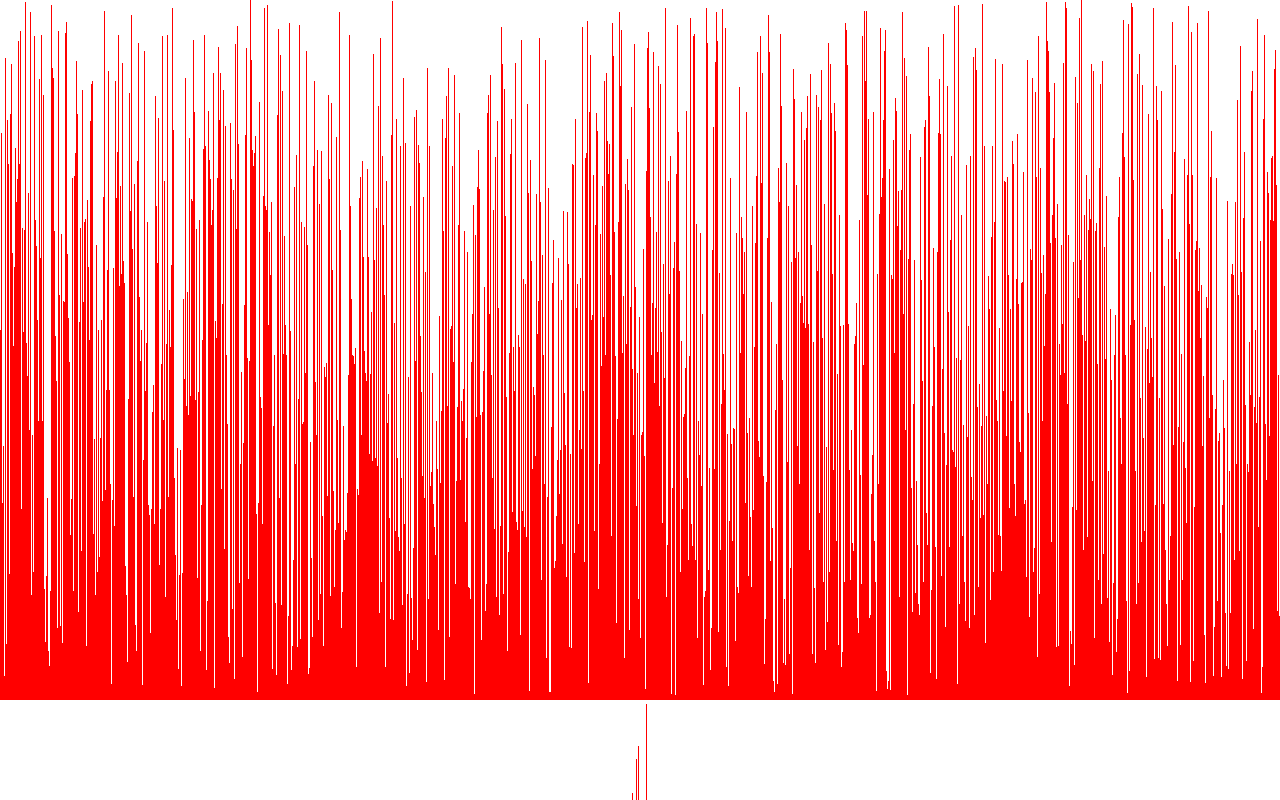
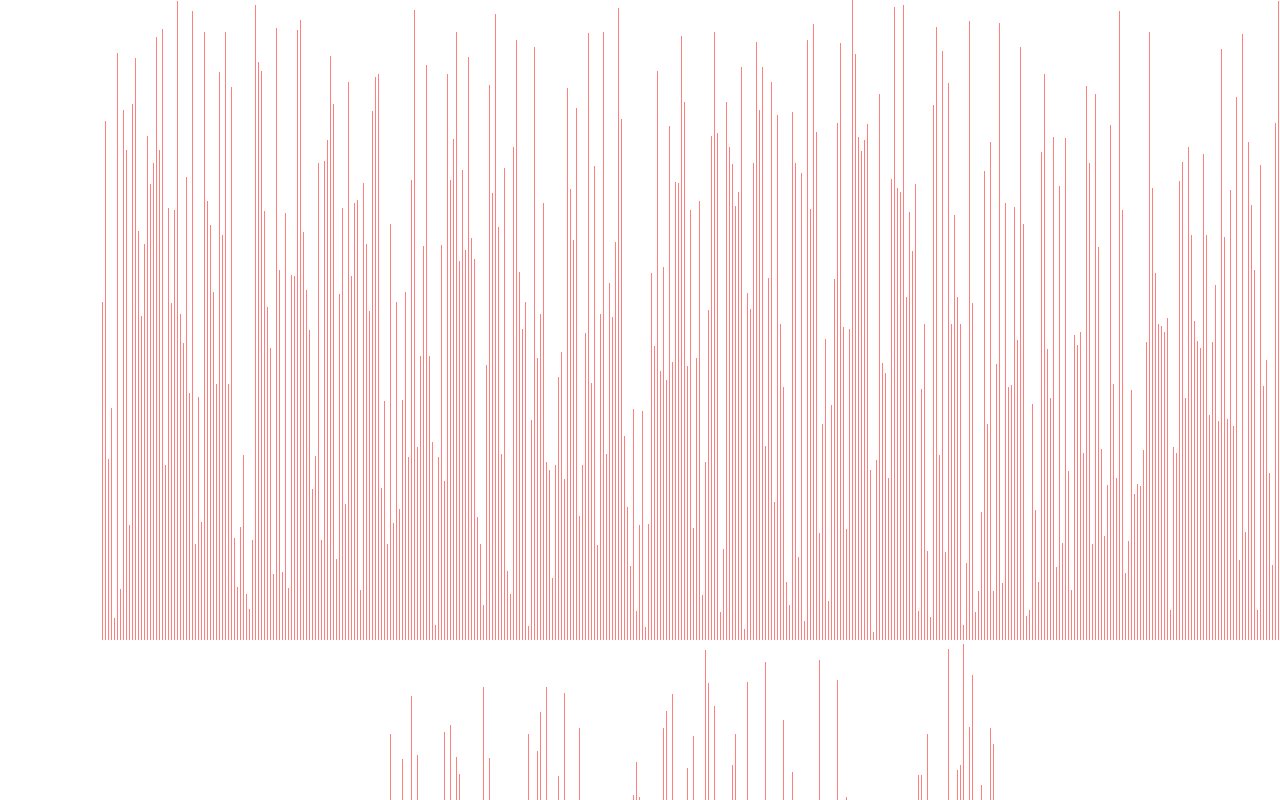
Before and after one commit to xterra111/viewsort, a React (Create React App) app: page / in a window 1280 px wide. Shown: the top 800 px of the page. Built offline with nearby package versions, Linux system fonts and the light colour scheme.

Commit message:
Merge Sorting fixed

```diff
--- a/src/SortViewer/SortViewer.css
+++ b/src/SortViewer/SortViewer.css
@@ -1,5 +1,5 @@
 .linecontainer {
-    /* position: absolute; */
+    position: absolute;
     left: 100px;
     /* width: 100%;
     height: 100%;
@@ -7,10 +7,10 @@
 }
 
 .bar {
-    display: inline-block;
+    display: inline-flex;
     width: 1px;
     background-color: #f00;
-    /* opacity: 0.5; */
-    margin: 0, 1px;
-    /* padding: 0 2 0 2 px; */
+    opacity: 0.5;
+    /* padding: 0 1 px; */
+    margin : 0 1px;
 }
--- a/src/SortViewer/SortViewer.js
+++ b/src/SortViewer/SortViewer.js
@@ -8,8 +8,8 @@ const SortViewer = () => {
 	const [loaded, setLoaded] = useState(false);
 
 	useEffect(() => {
-		for (let i = 0; i < 649; i++) {
-			startArr.push(Math.floor(Math.random() * (700 - 5 + 1) + 5));
+		for (let i = 0; i < 300; i++) {
+			startArr.push(Math.floor(Math.random() * (640 - 5 + 1) + 5));
 
 			setLoaded(true);
 		}
```
